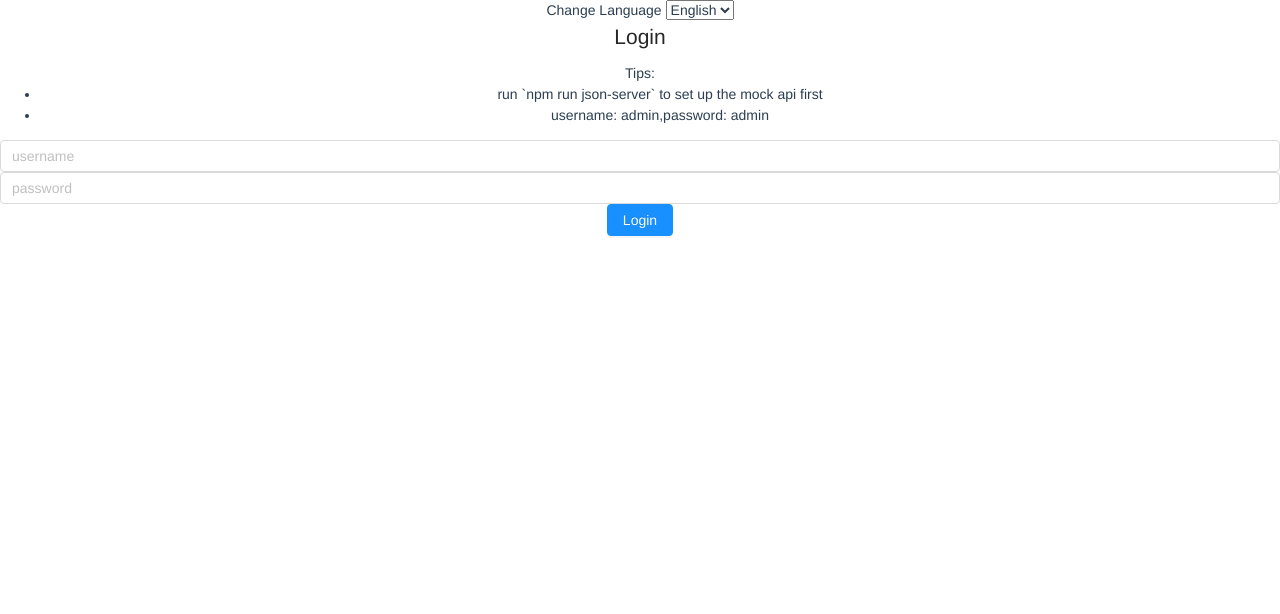
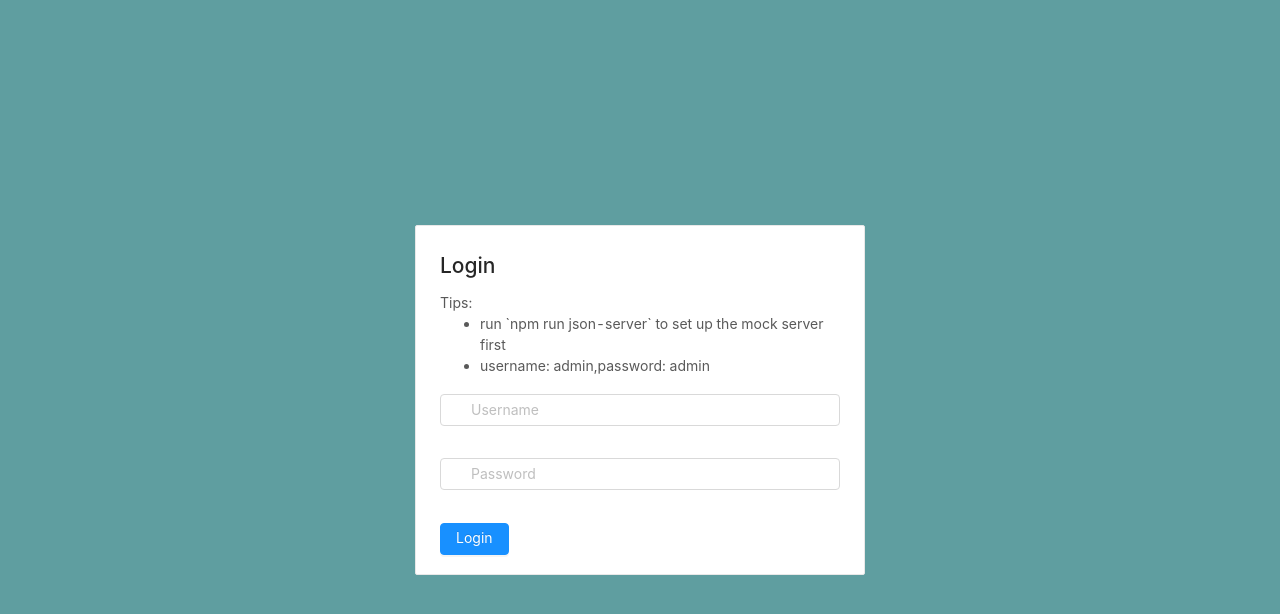
Before and after one commit to lilugirl/vue2_js_admin, a Vue app: page /#/auth/login in a window 1280 px wide. Shown: the top 614 px of the page. Built offline with nearby package versions, Linux system fonts and the light colour scheme.

Commit message:
refactor: login page

```diff
--- /dev/null
+++ b/src/App.scss
@@ -0,0 +1,6 @@
+#app{
+    margin:0;
+    padding:0;
+    height:100vh;
+    width:100vw;
+}
--- a/src/App.vue
+++ b/src/App.vue
@@ -1,27 +1,9 @@
 <template>
   <div id="app">
-    <router-view/>
+    <router-view />
   </div>
 </template>
-<style lang="scss">
-#app {
-  font-family: Avenir, Helvetica, Arial, sans-serif;
-  -webkit-font-smoothing: antialiased;
-  -moz-osx-font-smoothing: grayscale;
-  text-align: center;
-  color: #2c3e50;
-}
-
-#nav {
-  padding: 30px;
-
-  a {
-    font-weight: bold;
-    color: #2c3e50;
-
-    &.router-link-exact-active {
-      color: #42b983;
-    }
-  }
-}
-</style>
+<script>
+import "./App.scss";
+export default {};
+</script>
--- /dev/null
+++ b/src/layouts/AdminLayout.scss
@@ -0,0 +1,5 @@
+#layout_admin{
+    height:100vh;
+    width:100vw;
+    background-color: aquamarine;
+}
--- a/src/layouts/AdminLayout.vue
+++ b/src/layouts/AdminLayout.vue
@@ -1,5 +1,5 @@
 <template>
-  <div>
+  <div id="layout_admin">
     <header>{{$store.state.user.name}} {{ $t("message.hello") }} <span><locale-change></locale-change></span> <button @click="onLogout">{{ $t("message.logout") }}</button></header>
     <aside> <div id="nav">
       <ul>
@@ -25,6 +25,7 @@
 <script>
 import {mapActions} from 'vuex';
 import LocaleChange from '../components/LocaleChange.vue';
+import './AdminLayout.scss';
 export default {
   components:{
     LocaleChange
@@ -44,7 +45,3 @@ export default {
   }
 }
 </script>
-
-<style>
-
-</style>
--- /dev/null
+++ b/src/layouts/AuthLayout.scss
@@ -0,0 +1,5 @@
+#layout_auth{
+    height:100vh;
+    width:100vw;
+    display: flex;
+}
--- a/src/layouts/AuthLayout.vue
+++ b/src/layouts/AuthLayout.vue
@@ -1,19 +1,12 @@
 <template>
-  <div>
-    <locale-change></locale-change>
-    <router-view/>
+  <div id="layout_auth">
+    <router-view />
   </div>
 </template>
 
 <script>
-  import LocaleChange from '../components/LocaleChange.vue'
+import "./AuthLayout.scss";
 export default {
-  components:{
-      LocaleChange
-  }
-}
+
+};
 </script>
-
-<style>
-
-</style>
--- /dev/null
+++ b/src/views/auth/Login.scss
@@ -0,0 +1,19 @@
+#page_login{
+   height:100vh;
+   width:100vw;
+   display: flex;
+   justify-content: center;
+   align-items: center;
+   background-color:cadetblue;
+
+   .login-box{
+       width:450px;
+       height:350px;
+
+
+       .ant-card{
+           height:100%;
+       }
+
+   }
+}
--- a/src/views/auth/Login.vue
+++ b/src/views/auth/Login.vue
@@ -1,44 +1,97 @@
 <template>
-  <div>
+  <div id="page_login">
+      <div class="login-box">
+        <a-card >
+
           <h2>Login</h2>
           <p>Tips:
         <ul>
-          <li>run `npm run json-server`  to set up the mock api first </li>
+          <li>run `npm run json-server`  to set up the mock server first</li>
           <li>username: admin,password: admin</li>
         </ul>
       </p>
 
-          <a-input v-model="username" type="text" placeholder="username" />
-          <a-input v-model="password" type="password" placeholder="password" />
-          <a-button type="primary" @click="onLogin">
+          <a-form
+    id="components-form-demo-normal-login"
+    :form="form"
+    class="login-form"
+    @submit="handleSubmit"
+  >
+    <a-form-item>
+      <a-input
+        v-decorator="[
+          'username',
+          { rules: [{ required: true, message: 'Please input your username!' }] },
+        ]"
+        placeholder="Username"
+      >
+        <a-icon slot="prefix" type="user" style="color: rgba(0,0,0,.25)" />
+      </a-input>
+    </a-form-item>
+    <a-form-item>
+      <a-input
+        v-decorator="[
+          'password',
+          { rules: [{ required: true, message: 'Please input your Password!' }] },
+        ]"
+        type="password"
+        placeholder="Password"
+      >
+        <a-icon slot="prefix" type="lock" style="color: rgba(0,0,0,.25)" />
+      </a-input>
+    </a-form-item>
+    <a-form-item>
+
+
+      <a-button type="primary" html-type="submit" class="login-form-button">
         {{$t("message.login")}}
       </a-button>
+
+    </a-form-item>
+  </a-form>
+
+
+
+        </a-card>
+
+
+      </div>
 
   </div>
 </template>
 
 <script>
-    import {mapActions} from 'vuex';
+import { mapActions } from "vuex";
+import "./Login.scss";
 export default {
-    data(){
+  data() {
     return {
-         username:'',
-         password:''
-     }
+      username: "",
+      password: "",
+    };
   },
 
-  methods:{
-      ...mapActions(['login']),
-      onLogin(){
-        this.login({username:this.username,password:this.password,token:'faketoken'}).then(()=>{
-            alert('login successfully');
-            this.$router.push('/');
-        }).catch(error=>alert(error))
+  beforeCreate() {
+    this.form = this.$form.createForm(this, { name: "normal_login" });
+  },
+
+  methods: {
+    handleSubmit(e) {
+      e.preventDefault();
+      this.form.validateFields((err, values) => {
+        if (!err) {
+          console.log("Received values of form: ", values);
+          this.login(values)
+            .then(() => {
+              this.$message.success("login successfully");
+              this.$router.push("/");
+            })
+            .catch((error) =>this.$message.error(error));
         }
-  }
-}
+      });
+    },
+    ...mapActions(["login"])
+
+  },
+};
 </script>
-
-<style>
-
-</style>
```
Lines whose indentation alone changed are shown as unchanged.
